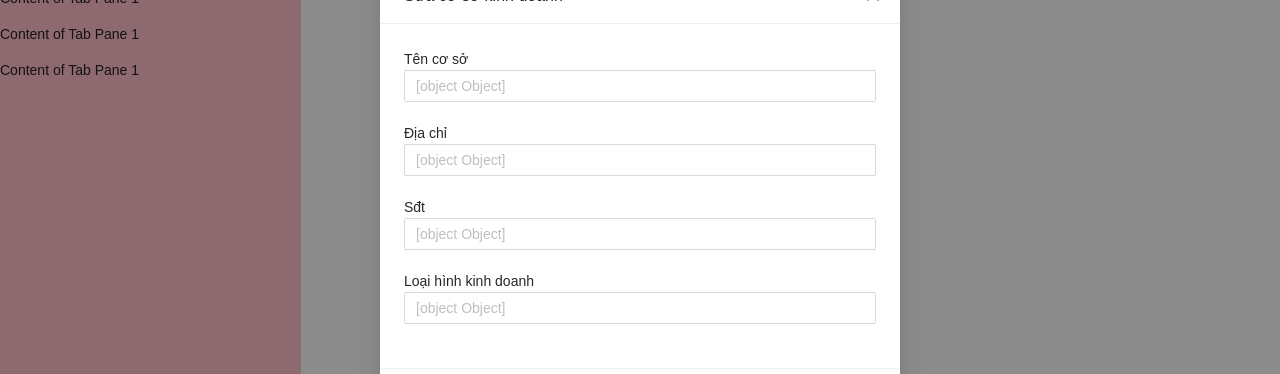
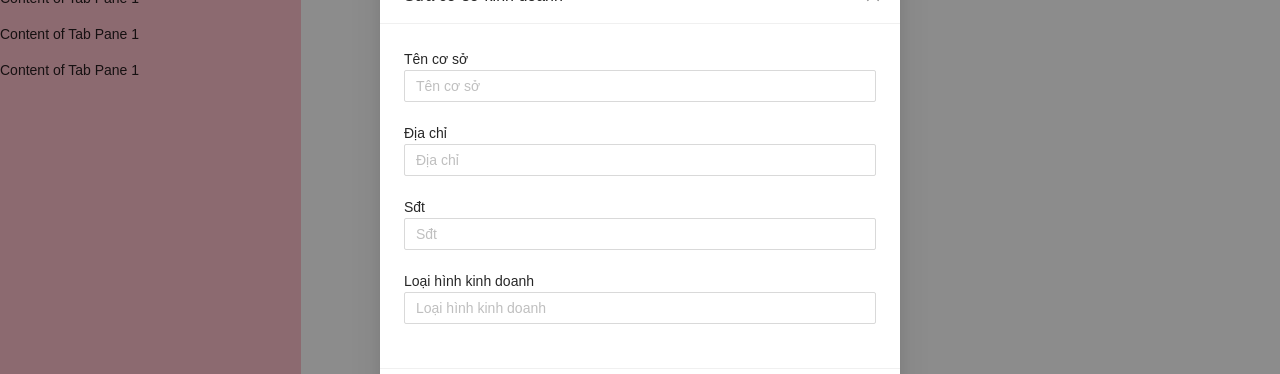
Before and after one commit to duyen0207/Healthy-First, a React (Create React App) app: page / in a window 1280 px wide. Both pictures are taken after a click on the button "Show popup". Shown: the part 131-505 px from the top of the page. Built offline with nearby package versions, Linux system fonts and the light colour scheme.

Commit message:
feat: add popup form

```diff
--- a/src/components/PopupForm/index.jsx
+++ b/src/components/PopupForm/index.jsx
@@ -48,7 +48,7 @@ function Popup({
             required
             className={style.input}
             type="text"
-            placeholder={input}
+            placeholder={input.label}
             onChange={(e) => {
               const temp = {};
               temp[input.name] = e.target.value;
```
